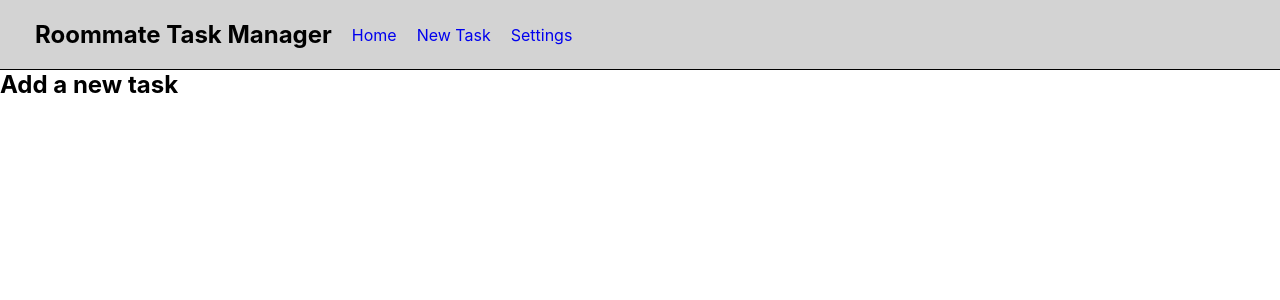
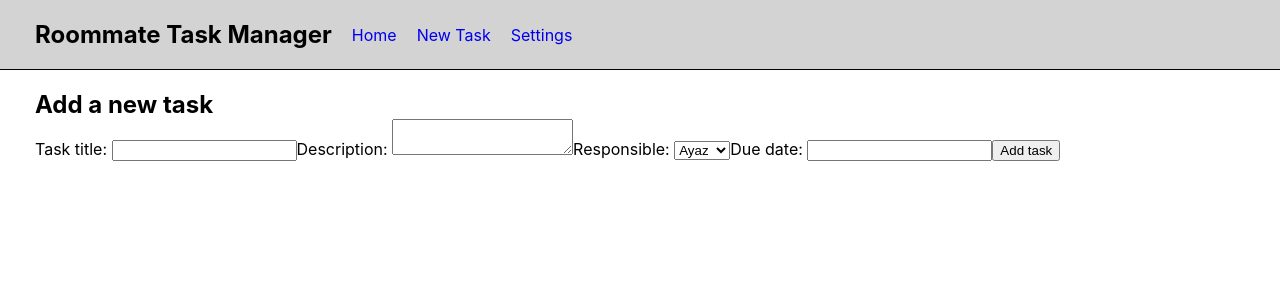
Before and after one commit to AyazCiplak/roommate-task-manager, a React (Create React App) app: page /new-task in a window 1280 px wide. Shown: the top 300 px of the page. Built offline with nearby package versions, Linux system fonts and the light colour scheme.

Commit message:
Added task creation and details page

```diff
--- a/data/taskdb.json
+++ b/data/taskdb.json
@@ -17,7 +17,7 @@
         "description": "This is task number three",
         "responsible": "Manu",
         "date": "01/02/2022",
-        "id": 1
+        "id": 3
        }
     ]
 }
--- a/src/App.js
+++ b/src/App.js
@@ -3,6 +3,7 @@ import Home from './Home';
 import CreateTask from './CreateTask';
 import Settings from './Settings';
 import { BrowserRouter as Router, Route, Switch } from 'react-router-dom';
+import TaskDetails from './TaskDetails';
 
 function App() {
   return (
@@ -17,6 +18,9 @@ function App() {
             <Route path='/new-task'>
               <CreateTask />
             </Route>
+            <Route path="/tasks/:id">
+              <TaskDetails />
+            </Route>
             <Route path='/settings'>
               <Settings />
             </Route>
--- a/src/CreateTask.js
+++ b/src/CreateTask.js
@@ -1,7 +1,32 @@
 const CreateTask = () => {
     return (
-        <div className="createTask">
+        <div className="create-task">
             <h2>Add a new task</h2>
+            <form>
+                <label>Task title: </label>
+                <input
+                type="text"
+                required
+                />
+                <label>Description: </label>
+                <textarea
+                  required
+                ></textarea>
+                <label>Responsible: </label>
+                <select>
+                    {// Options below are just samples, will have to connect to users database
+                    }
+                    <option value="Ayaz">Ayaz</option>
+                    <option value="Jordi">Jordi</option>
+                    <option value="Manu">Manu</option>
+                    <option value="None">N/A</option>
+                </select>
+                <label>Due date: </label>
+                <input
+                type="text"
+                />
+                <button>Add task</button>
+            </form>
         </div>
      );
 }
--- a/src/Home.js
+++ b/src/Home.js
@@ -21,12 +21,17 @@ const Home = () => {
     return (
         <div className="home">
             { error && <div>{ error }</div> }
+            <div className="users-header">
+                <h2>Users</h2>
+            </div>
             <UserList users={users}/>
+            <div className="tasks-header">
+                <h2>Tasks</h2>
+                <button className="new-task-button">
+                    <Link to='/new-task'>+</Link>
+                </button>
+            </div>
             { tasksPending && <div>Loading tasks...</div> }
-            <h2>Tasks</h2>
-            <button className="new-task-button">
-                <Link to='/new-task'>+</Link>
-            </button>
             { tasks && <TaskList tasks={ tasks }/> }
         </div>
      );
--- /dev/null
+++ b/src/TaskDetails.js
@@ -0,0 +1,26 @@
+import { useParams } from 'react-router-dom';
+import useFetch from './useFetch';
+
+const TaskDetails = () => {
+
+    const { id } = useParams();
+    const { tasks, tasksPending , error } = useFetch('http://localhost:8000/tasks/' + id);
+
+    return (
+        <div className="task-details">
+            <h2>Task: { id }</h2>
+            { tasksPending && <div>Loading...</div> }
+            { error && <div>{ error }</div> }
+            { tasks && (
+                <article>
+                    <h3>Title: { tasks.title }</h3>
+                    <h4>Description: { tasks.description }</h4>
+                    <h4>Responsible: { tasks.responsible }</h4>
+                    <h4>Due date: { tasks.date }</h4>
+                </article>
+            )}
+        </div>
+     );
+}
+
+export default TaskDetails;
--- a/src/TaskList.js
+++ b/src/TaskList.js
@@ -1,3 +1,5 @@
+import { Link } from 'react-router-dom';
+
 const TaskList = ({ tasks }) => {
 
     return (
@@ -5,7 +7,9 @@ const TaskList = ({ tasks }) => {
             {//Note: Preview just shows main task name, secondary task name and more info should show when clicked
             tasks.map((task) => (
                 <div className="preview" key={task.id}>
-                    <h3>{ task.title }</h3>
+                    <Link to={`/tasks/${task.id}`}>
+                        <h3>{ task.title }</h3>
+                    </Link>
                     <h5>{ task.responsible }</h5>
                     <h5>{ task.date }</h5>
                 </div>
--- a/src/UserList.js
+++ b/src/UserList.js
@@ -4,7 +4,6 @@ const UserList = ({ users }) => {
         //User title coded in since prop only used to list users
     return (
         <div className="user-list">
-            <h2>Users</h2>
             {//Note: Preview just shows user name, clicking on user should show more info when it is added
             users.map((user) => (
                 <div className="preview" key={user.id}>
--- a/src/index.css
+++ b/src/index.css
@@ -28,3 +28,11 @@ code {
   margin-left: 20px;
   text-decoration: none;
 }
+
+.content {
+  padding: 20px 35px;
+}
+
+.tasks-header, .users-header {
+  border-bottom: 1px solid black;
+}
```
